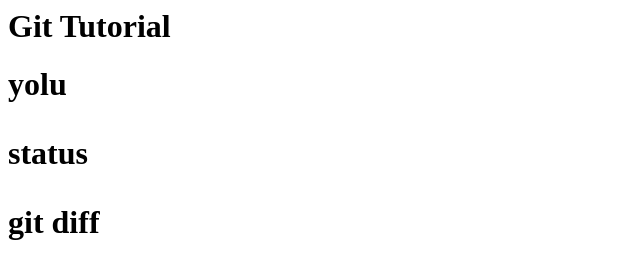
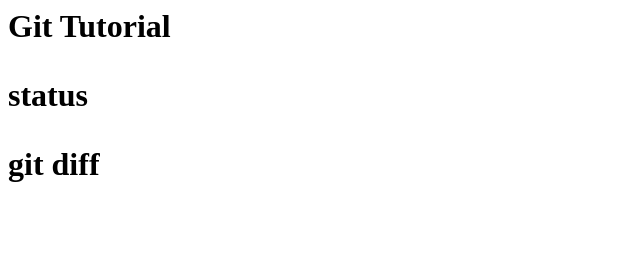
Before and after one commit to Miki-0120/git_tutorial, a plain HTML site: page index.html in a window 1280 px wide. Shown: the whole page, without its empty margins (0-640 px from the left). Drawn offline with Linux system fonts and the light colour scheme.

```diff
--- a/index.html
+++ b/index.html
@@ -1,3 +1,3 @@
-<h1> Git Tutorial <h1>yolu
+<h1> Git Tutorial <h1>
         <p>status</p>
         <p>git diff</p>
```
Also changed, not shown: featuure.html (added, +1 -0 lines).
